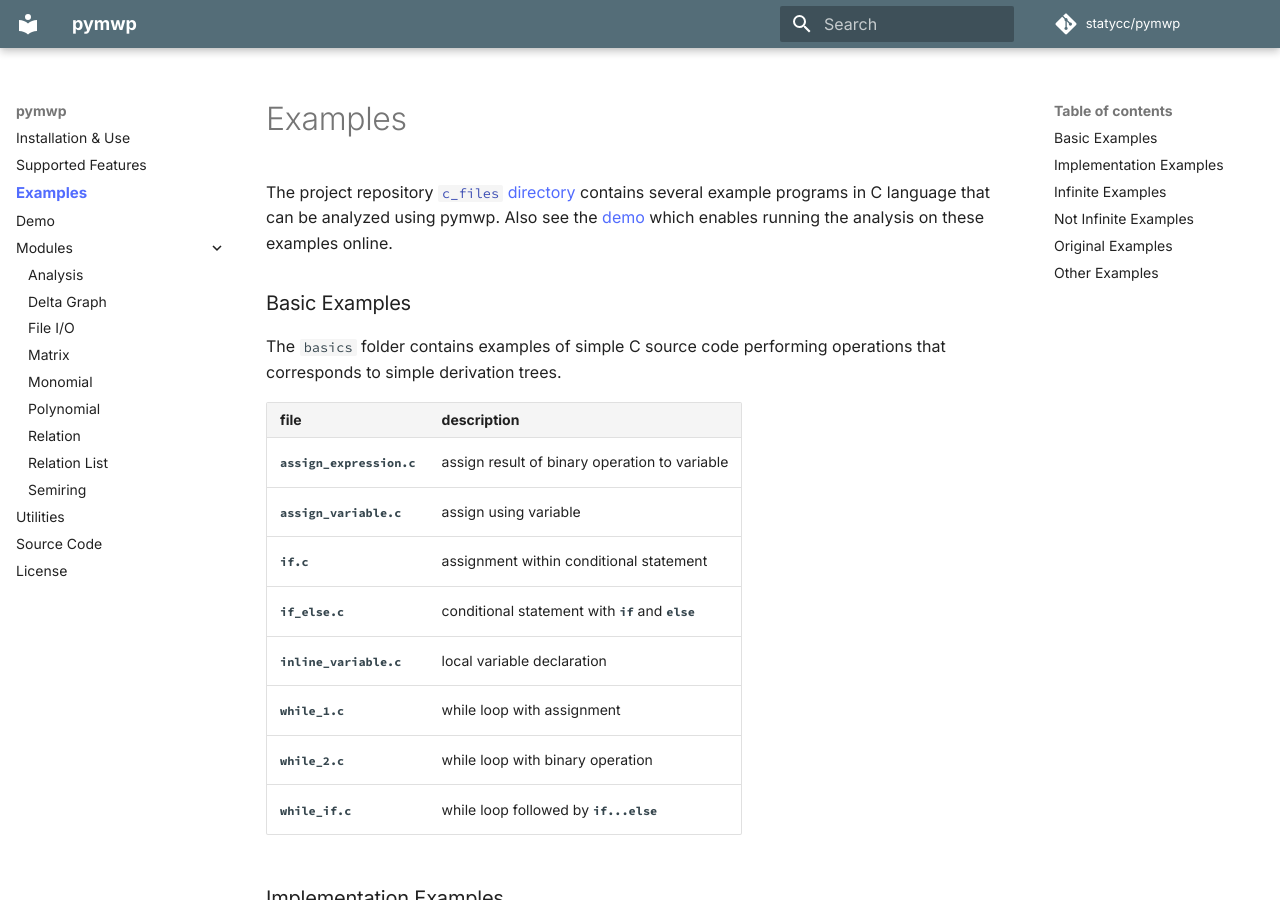
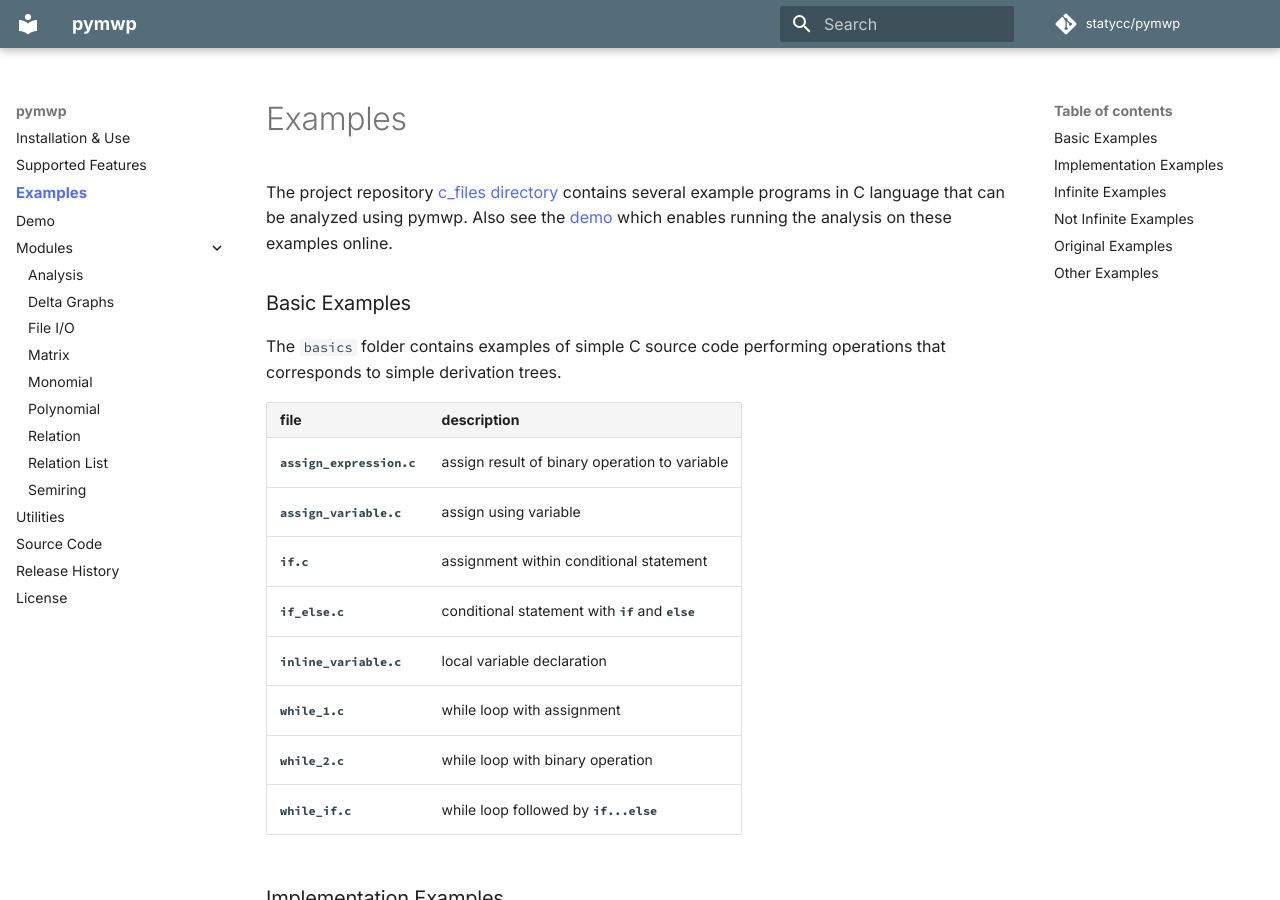
Before and after one commit to statycc/pymwp, an MkDocs documentation site: the page built from docs/examples.md, in a window 1280 px wide and 900 px high. Built offline with MkDocs 1.6.1 and Material for MkDocs 9.7.7, drawn with Linux system fonts in a browser that asks for light colours; nearby versions of some CDN libraries; comment, search, counter and statistics services are not loaded.

Commit message:
edit docs

```diff
--- a/docs/examples.md
+++ b/docs/examples.md
@@ -1,6 +1,6 @@
 # Examples
 
-The project repository [`c_files` directory](https://github.com/statycc/pymwp/tree/master/c_files) contains
+The project repository [c_files directory](https://github.com/statycc/pymwp/tree/master/c_files) contains
 several example programs in C language that can be analyzed using pymwp.
 Also see the [demo](demo.md) which enables running the analysis on these examples online.
 
--- a/mkdocs.yml
+++ b/mkdocs.yml
@@ -15,7 +15,7 @@ nav:
 - Demo: demo.md
 - Modules:
   - Analysis: analysis.md
-  - Delta Graph: delta_graphs.md
+  - Delta Graphs: delta_graphs.md
   - File I/O: file_io.md
   - Matrix: matrix.md
   - Monomial: monomial.md
@@ -25,6 +25,7 @@ nav:
   - Semiring: semiring.md
 - Utilities: utilities.md
 - Source Code: https://github.com/statycc/pymwp
+- Release History: https://github.com/statycc/pymwp/releases
 - License: https://github.com/statycc/pymwp/blob/master/LICENCE.md
 
 theme:
```
Also changed, not shown: README.md (+1 -1 lines).
